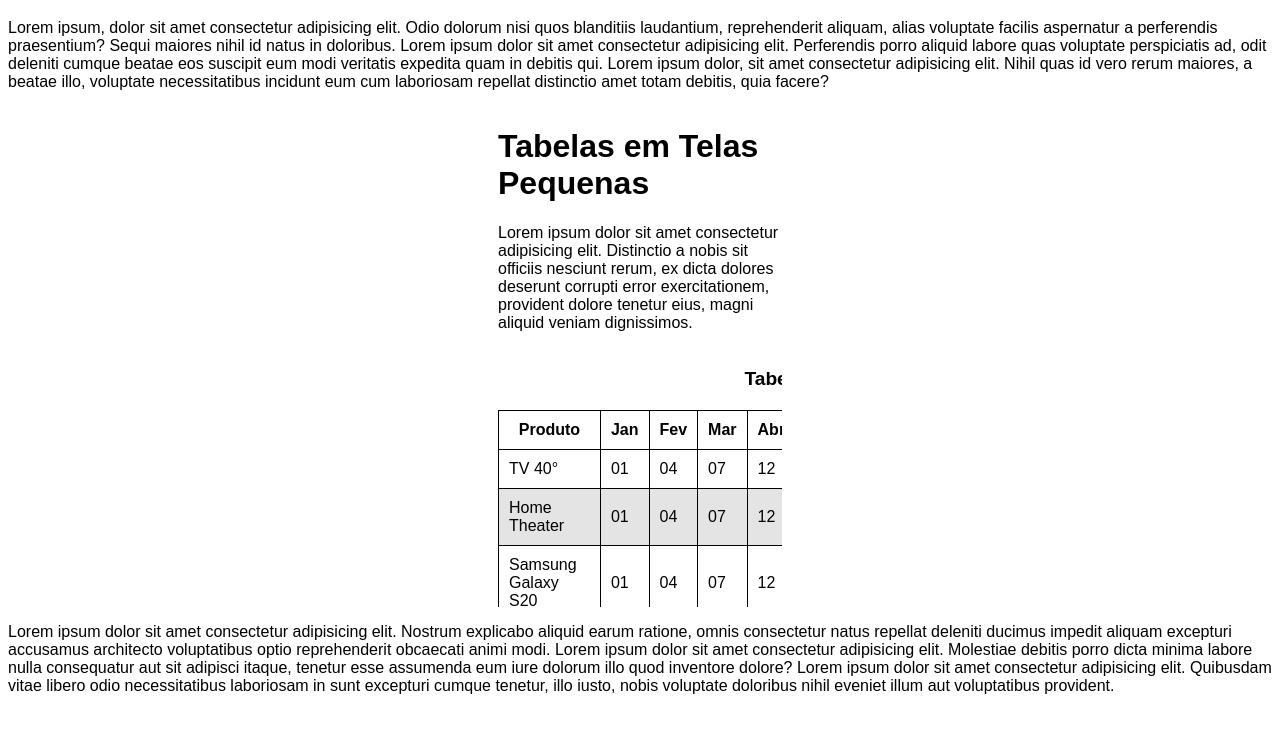
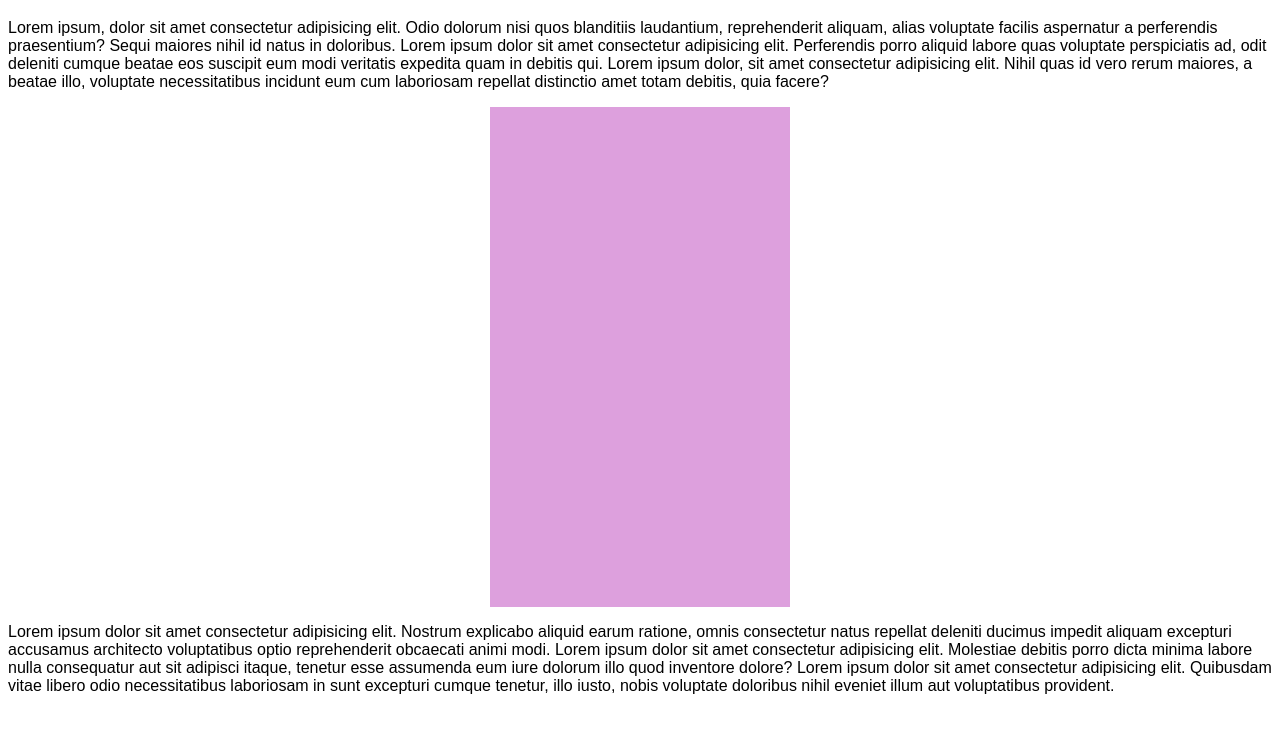
Before and after one commit to Samarquesan/html-css, a plain HTML site: page exercicios/ex024/iframe002.html in a window 1280 px wide. Shown: the part 61-794 px from the top of the page. Drawn offline with Linux system fonts and the light colour scheme.

Commit message:
Atualização no iframe002.html

```diff
--- a/exercicios/ex024/iframe002.html
+++ b/exercicios/ex024/iframe002.html
@@ -18,7 +18,7 @@
 <body>
     <h1>Teste com Iframe</h1>
     <p>Lorem ipsum, dolor sit amet consectetur adipisicing elit. Odio dolorum nisi quos blanditiis laudantium, reprehenderit aliquam, alias voluptate facilis aspernatur a perferendis praesentium? Sequi maiores nihil id natus in doloribus. Lorem ipsum dolor sit amet consectetur adipisicing elit. Perferendis porro aliquid labore quas voluptate perspiciatis ad, odit deleniti cumque beatae eos suscipit eum modi veritatis expedita quam in debitis qui. Lorem ipsum dolor, sit amet consectetur adipisicing elit. Nihil quas id vero rerum maiores, a beatae illo, voluptate necessitatibus incidunt eum cum laboriosam repellat distinctio amet totam debitis, quia facere?</p>
-    <iframe src="../ex023/tabela006.html" frameborder="0" height="500px" width="500px"></iframe>
+    <iframe src="paginas-extras/pagina001.html" frameborder="0" height="500px" width="500px"></iframe>
     <p>Lorem ipsum dolor sit amet consectetur adipisicing elit. Nostrum explicabo aliquid earum ratione, omnis consectetur natus repellat deleniti ducimus impedit aliquam excepturi accusamus architecto voluptatibus optio reprehenderit obcaecati animi modi. Lorem ipsum dolor sit amet consectetur adipisicing elit. Molestiae debitis porro dicta minima labore nulla consequatur aut sit adipisci itaque, tenetur esse assumenda eum iure dolorum illo quod inventore dolore? Lorem ipsum dolor sit amet consectetur adipisicing elit. Quibusdam vitae libero odio necessitatibus laboriosam in sunt excepturi cumque tenetur, illo iusto, nobis voluptate doloribus nihil eveniet illum aut voluptatibus provident.</p>
 </body>
 </html>
```
Also changed, not shown: exercicios/ex024/paginas-extras/pagina001.html (renamed from exercicios/ex024/pagina001.html).
